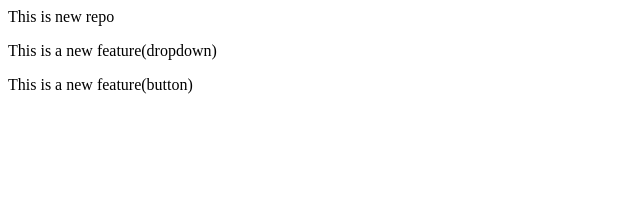
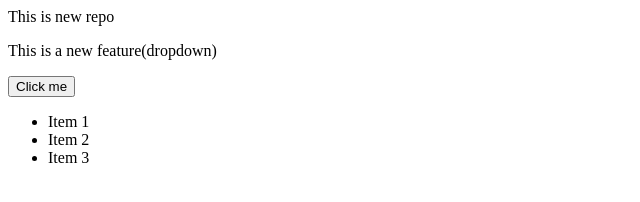
Before and after one commit to git-manishbasnet/local-repo, a plain HTML site: page index.html in a window 1280 px wide. Shown: the whole page, without its empty margins (0-640 px from the left). Drawn offline with Linux system fonts and the light colour scheme.

Commit message:
feat: add button and dropdown feature

```diff
--- a/index.html
+++ b/index.html
@@ -1,3 +1,12 @@
 <p>This is new repo</p>
 <p>This is a new feature(dropdown)</p>
-<p>This is a new feature(button)</p>
+<div>
+  <button>Click me</button>
+  <div>
+    <ul>
+      <li>Item 1</li>
+      <li>Item 2</li>
+      <li>Item 3</li>
+    </ul>
+  </div>
+</div>
```
